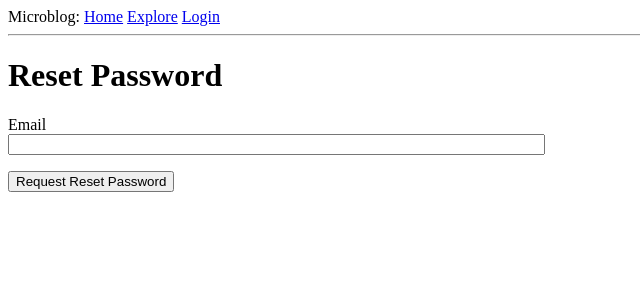
After one commit to DiliLearngent/flask_microblog, a Flask app: page /reset_password_request in a window 1280 px wide. The commit adds this page. Shown: the top 300 px of the page, without its empty margins (0-640 px from the left). Run offline with Flask 2, Linux system fonts and the light colour scheme.

Commit message:
添加发送邮件

```diff
--- a/app/__init__.py
+++ b/app/__init__.py
@@ -7,6 +7,7 @@ from config import Config
 from flask_sqlalchemy import SQLAlchemy
 from flask_migrate import Migrate
 from flask_login import LoginManager
+from flask_mail import Mail
 from logging.handlers import RotatingFileHandler
 import os
 
@@ -24,6 +25,8 @@ migrate = Migrate(app,db)
 login = LoginManager(app)
 login.login_view = 'login'
 
+mail = Mail(app)
+
 #从app包中导入routes模块
 from app import routes
 from app import forms
--- a/app/forms.py
+++ b/app/forms.py
@@ -37,6 +37,16 @@ class RegisterForm(FlaskForm):
         if email is not None:
             raise ValidationError('Please use a different email address.')
 
+#请求重置密码表单
+class ResetPasswordRequestForm(FlaskForm):
+    email = StringField('Email',validators=[DataRequired()])
+    submit = SubmitField('Request Reset Password')
+
+#重置密码表单
+class ResetPasswordForm(FlaskForm):
+    password = PasswordField('Password',validators=[DataRequired()])
+    password2 = PasswordField('Repeat Password',validators=[DataRequired(),EqualTo('password')])
+    submit = SubmitField('Requeset Password Reset')
 
 #个人资料编辑类表单
 class EditProfileForm(FlaskForm):
--- a/app/routes.py
+++ b/app/routes.py
@@ -5,11 +5,13 @@ from flask import render_template,flash,redirect,url_for,request
 from sqlalchemy import false
 from werkzeug.urls import url_parse
 from app import app,db
-from app.forms import LoginForm, RegisterForm,EditProfileForm,EmptyForm,PostForm
+from app import email
+from app.forms import LoginForm, RegisterForm,EditProfileForm,EmptyForm,PostForm,ResetPasswordRequestForm,ResetPasswordForm
 from flask_login import current_user,login_user,logout_user,login_required
 # from flask_sqlalchemy import Pagination
 
 from app.models import User,Post
+from app.email import send_password_reset_email
 
 #2个路由
 @app.route('/',methods=['GET','POST'])
@@ -177,3 +179,36 @@ def explore():
     next_url = url_for('explore',page=posts.next_num) if posts.has_next else None
     prev_url = url_for('explore',page=posts.prev_num) if posts.has_prev else None
     return render_template('index.html',title='Explore',posts=posts.items,next_url=next_url,prev_url=prev_url)
+
+
+#密码重置视图函数
+@app.route('/reset_password_request',methods=['GET','POST'])
+def reset_password_request():
+    if current_user.is_authenticated:
+        return redirect(url_for('index'))
+    form = ResetPasswordRequestForm()
+    if form.validate_on_submit():
+        user = User.query.filter_by(email=form.email.data).first()
+        if user:
+            send_password_reset_email(user)
+        flash('Check your email for the instructions to reset your password')
+        return redirect(url_for('login'))
+    return render_template('request_reset_password.html',title='Reset Password',form=form)
+
+
+#重置用户密码
+@app.route('/reset_password/<token>',methods=['GET','POST'])
+def reset_password(token):
+    if current_user.is_authenticated:
+        return redirect(url_for('index'))
+    user = User.verify_reset_password_token(token)
+    if not user:
+        return redirect(url_for('index'))
+    print('2222')
+    form = ResetPasswordForm()
+    if form.validate_on_submit():
+        user.set_password(form.password.data)
+        db.session.commit()
+        flash('Your password has been reset.')
+        return redirect(url_for('login'))
+    return render_template('reset_password.html',form=form)
--- a/app/templates/login.html
+++ b/app/templates/login.html
@@ -21,4 +21,8 @@
         <p>{{form.submit}}</p>
     </form>
     <p>New User?<a href="{{url_for('register')}}">Click to Register!</a></p>
+    <p>
+        Forgot Your Password?
+        <a href="{{url_for('reset_password_request')}}">Click to Reset it</a>
+    </p>
 {% endblock %}
--- /dev/null
+++ b/app/templates/request_reset_password.html
@@ -0,0 +1,17 @@
+{% extends "base.html" %}
+{% block content %}
+    <h1>Reset Password</h1>
+    <form action="" method="post">
+        {{form.hidden_tag()}}
+        <p>
+            {{form.email.label}}<br>
+            {{form.email(size=64)}}<br>
+            {% for error in form.email.errors %}
+                <span style="color: red;">{{error}}</span>
+            {% endfor %}
+        </p>
+        <p>
+            {{form.submit()}}
+        </p>
+    </form>
+{% endblock %}
```
Also changed, not shown: app/email.py (added, +25 -0 lines), app/models.py (+19 -1 lines), app/templates/mail/reset_password.html (added, +12 -0 lines), app/templates/mail/reset_password.txt (added, +11 -0 lines), app/templates/reset_password.html (added, +22 -0 lines), config.py (+12 -0 lines), app.db, 2 other files.
